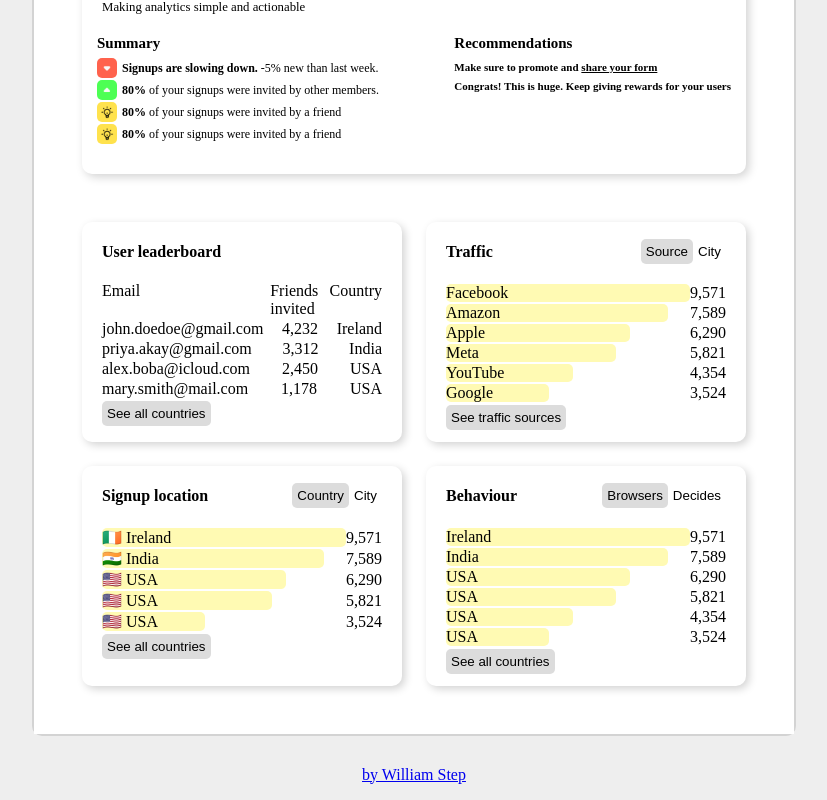
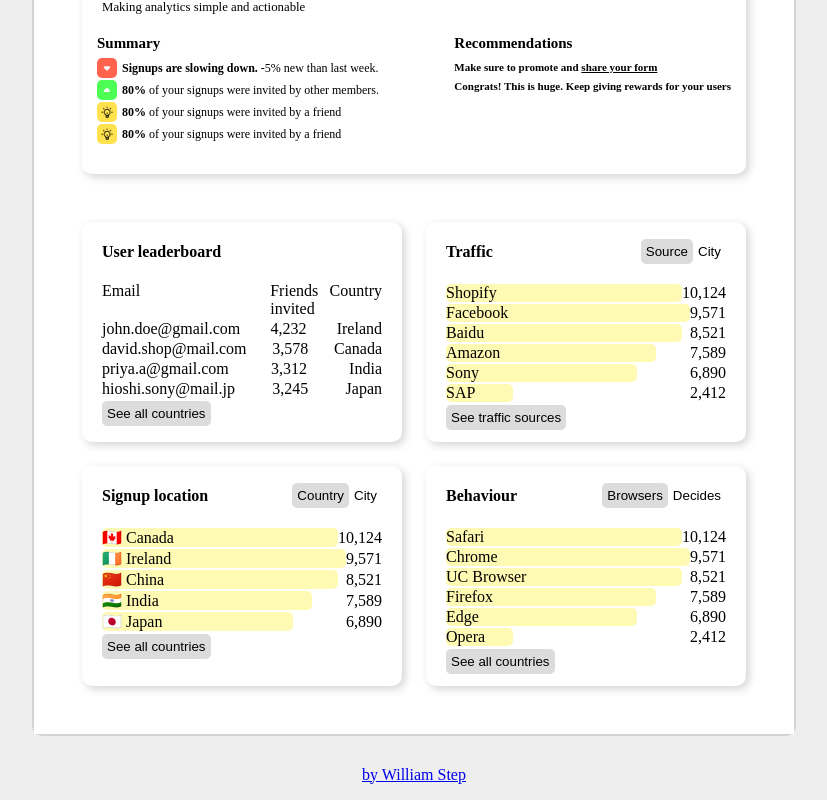
Before and after one commit to will-s-205/analytics, a React (Create React App) app: page / in a window 1280 px wide. Shown: the part 427-1227 px from the top of the page, without its empty margins (226-1053 px from the left). Built offline with nearby package versions, Linux system fonts and the light colour scheme.

Commit message:
dataset display logic improvements

```diff
--- a/src/Components/Behaviour.js
+++ b/src/Components/Behaviour.js
@@ -5,14 +5,14 @@ import Header from './Header'
 import Main from './Main'
 
 function Behaviour() {
-    const [dataSet, setDataset] = useState('country')
+    const [dataSet, setDataset] = useState('browser')
     const [isToggled, setIsToggled] = useState(false)
 
     function toggleData() {
-        if (dataSet === 'country') {
-            setDataset('city')
+        if (dataSet === 'browser') {
+            setDataset('company')
         } else {
-            setDataset('country')
+            setDataset('browser')
         }
     }
 
--- a/src/Components/Locations.js
+++ b/src/Components/Locations.js
@@ -1,14 +1,36 @@
 import '../App.scss'
+import { useState } from 'react'
 import Footer from './Footer'
 import Header from './Header'
 import Main from './Main'
 
 function Locations() {
+    const [dataSet, setDataset] = useState('emojiAndCountry')
+    const [isToggled, setIsToggled] = useState(false)
+
+    function toggleData() {
+        if (dataSet === 'emojiAndCountry') {
+            setDataset('emojiAndCity')
+        } else {
+            setDataset('emojiAndCountry')
+        }
+    }
+
+    function toggleButtons() {
+        if (isToggled === true) {
+            setIsToggled(false)
+            toggleData()
+        } else {
+            setIsToggled(true)
+            toggleData()
+        }
+    }
+
     return (
         <div className='location minor-grid-item'>
             <div className='container'>
-                <Header title='Signup location' button1='Country' button2='City' />
-                <Main number={5} data={'emojiAndCountry'} />
+                <Header title='Signup location' button1='Country' button2='City' handleButtonClick={toggleButtons} isToggled={isToggled} />
+                <Main number={5} data={dataSet} />
                 <Footer seeAll='See all countries' />
             </div>
         </div>
--- a/src/Components/data.js
+++ b/src/Components/data.js
@@ -1,57 +1,23 @@
 export default [
-    {
-        "country": "USA",
-        "city": "Mountain View",
-        "emoji": "🇺🇸",
-        "company": "Google",
-        "email": "mary.smith@mail.com",
-        "sign_ups": 3524,
-        "friends_invites": 1178
-    },
     {
         "country": "Ireland",
         "city": "Dublin",
         "emoji": "🇮🇪",
         "company": "Facebook",
-        "email": "john.doedoe@gmail.com",
+        "email": "john.doe@gmail.com",
         "sign_ups": 9571,
-        "friends_invites": 4232
-    },
-    {
-        "country": "USA",
-        "city": "Cupertino",
-        "emoji": "🇺🇸",
-        "company": "Apple",
-        "email": "alex.boba@icloud.com",
-        "sign_ups": 6290,
-        "friends_invites": 2450
+        "friends_invites": 4232,
+        "browser": "Chrome"
     },
     {
         "country": "India",
         "city": "Hyderabad",
         "emoji": "🇮🇳",
         "company": "Amazon",
-        "email": "priya.akay@gmail.com",
+        "email": "priya.a@gmail.com",
         "sign_ups": 7589,
-        "friends_invites": 3312
-    },
-    {
-        "country": "USA",
-        "city": "Menlo Park",
-        "emoji": "🇺🇸",
-        "company": "Meta",
-        "email": "lucas.fb@hotmail.com",
-        "sign_ups": 5821,
-        "friends_invites": 1258
-    },
-    {
-        "country": "USA",
-        "city": "Mountain View",
-        "emoji": "🇺🇸",
-        "company": "YouTube",
-        "email": "bob.dodo@gmail.com",
-        "sign_ups": 4354,
-        "friends_invites": 2178
+        "friends_invites": 3312,
+        "browser": "Firefox"
     },
     {
         "country": "Canada",
@@ -59,44 +25,19 @@ export default [
         "emoji": "🇨🇦",
         "company": "Shopify",
         "email": "david.shop@mail.com",
-        "sign_ups": 1124,
-        "friends_invites": 578
-    },
-    {
-        "country": "UK",
-        "city": "London",
-        "emoji": "🇬🇧",
-        "company": "DeepMind",
-        "email": "alice.mind@gmail.com",
-        "sign_ups": 4512,
-        "friends_invites": 3128
-    },
-    {
-        "country": "USA",
-        "city": "Redmond",
-        "emoji": "🇺🇸",
-        "company": "Microsoft",
-        "email": "mike.ms@outlook.com",
-        "sign_ups": 7582,
-        "friends_invites": 2514
+        "sign_ups": 10124,
+        "friends_invites": 3578,
+        "browser": "Safari"
     },
     {
         "country": "Japan",
         "city": "Tokyo",
         "emoji": "🇯🇵",
         "company": "Sony",
-        "email": "hiroshi.sony@mail.jp",
+        "email": "hioshi.sony@mail.jp",
         "sign_ups": 6890,
-        "friends_invites": 3245
-    },
-    {
-        "country": "South Korea",
-        "city": "Seoul",
-        "emoji": "🇰🇷",
-        "company": "Samsung",
-        "email": "min.jun@samsung.co.kr",
-        "sign_ups": 7258,
-        "friends_invites": 2941
+        "friends_invites": 3245,
+        "browser": "Edge"
     },
     {
         "country": "China",
@@ -105,7 +46,8 @@ export default [
         "company": "Baidu",
         "email": "liu.bai@baidu.cn",
         "sign_ups": 8521,
-        "friends_invites": 4372
+        "friends_invites": 4372,
+        "browser": "UC Browser"
     },
     {
         "country": "Germany",
@@ -114,7 +56,8 @@ export default [
         "company": "SAP",
         "email": "jens.sap@web.de",
         "sign_ups": 2412,
-        "friends_invites": 1124
+        "friends_invites": 1124,
+        "browser": "Opera"
     },
     {
         "country": "Australia",
@@ -123,16 +66,8 @@ export default [
         "company": "Atlassian",
         "email": "chris.atlas@mail.au",
         "sign_ups": 1398,
-        "friends_invites": 648
-    },
-    {
-        "country": "Brazil",
-        "city": "Sao Paulo",
-        "emoji": "🇧🇷",
-        "company": "iFood",
-        "email": "roberto.food@ifood.com.br",
-        "sign_ups": 6842,
-        "friends_invites": 3147
+        "friends_invites": 648,
+        "browser": "Brave"
     },
     {
         "country": "Sweden",
@@ -141,7 +76,8 @@ export default [
         "company": "Spotify",
         "email": "anna.song@spotify.com",
         "sign_ups": 7935,
-        "friends_invites": 3178
+        "friends_invites": 3178,
+        "browser": "Vivaldi"
     },
     {
         "country": "France",
@@ -150,7 +86,8 @@ export default [
         "company": "Dassault",
         "email": "henri.dass@mail.fr",
         "sign_ups": 7210,
-        "friends_invites": 3123
+        "friends_invites": 3123,
+        "browser": "Chrome"
     },
     {
         "country": "Italy",
@@ -159,7 +96,8 @@ export default [
         "company": "Ferrari",
         "email": "franco.speed@ferrari.it",
         "sign_ups": 6534,
-        "friends_invites": 2985
+        "friends_invites": 2985,
+        "browser": "Firefox"
     },
     {
         "country": "Spain",
@@ -168,16 +106,8 @@ export default [
         "company": "Cabify",
         "email": "maria.ride@cabify.es",
         "sign_ups": 6458,
-        "friends_invites": 2856
-    },
-    {
-        "country": "Russia",
-        "city": "Moscow",
-        "emoji": "🇷🇺",
-        "company": "Yandex",
-        "email": "ivan.search@yandex.ru",
-        "sign_ups": 7298,
-        "friends_invites": 3642
+        "friends_invites": 2856,
+        "browser": "Safari"
     },
     {
         "country": "Israel",
@@ -186,16 +116,8 @@ export default [
         "company": "Wix",
         "email": "noa.web@wix.co.il",
         "sign_ups": 6841,
-        "friends_invites": 2945
-    },
-    {
-        "country": "Mexico",
-        "city": "Mexico City",
-        "emoji": "🇲🇽",
-        "company": "Kueski",
-        "email": "raul.fintech@kueski.com.mx",
-        "sign_ups": 6478,
-        "friends_invites": 3129
+        "friends_invites": 2945,
+        "browser": "Edge"
     },
     {
         "country": "Singapore",
@@ -204,33 +126,7 @@ export default [
         "company": "Grab",
         "email": "lim.taxi@grab.sg",
         "sign_ups": 1158,
-        "friends_invites": 2987
-    },
-    {
-        "country": "UAE",
-        "city": "Dubai",
-        "emoji": "🇦🇪",
-        "company": "Careem",
-        "email": "ahmed.drive@careem.ae",
-        "sign_ups": 2543,
-        "friends_invites": 3174
-    },
-    {
-        "country": "South Africa",
-        "city": "Cape Town",
-        "emoji": "🇿🇦",
-        "company": "Naspers",
-        "email": "sibu.media@naspers.co.za",
-        "sign_ups": 1723,
-        "friends_invites": 1142
-    },
-    {
-        "country": "Argentina",
-        "city": "Buenos Aires",
-        "emoji": "🇦🇷",
-        "company": "MercadoLibre",
-        "email": "lola.market@mercadolibre.ar",
-        "sign_ups": 6854,
-        "friends_invites": 3246
-    },
+        "friends_invites": 2987,
+        "browser": "UC Browser"
+    }
 ]
--- a/src/components/Main.js
+++ b/src/components/Main.js
@@ -13,18 +13,30 @@ function Main(props) {
       let displayValue = ''
       // DEPENDING ON THE PROPS PASSED, DISPLAY THE COMPANY OR COUNTRY OR ELSE
       if (props.data === 'company') {
-        displayValue = item.company
-      } else if (props.data === 'country') {
-        displayValue = item.country
-      } else if (props.data === 'emojiAndCountry') {
-        displayValue = item.emoji + " " + item.country
-      } else if (props.data === 'city') {
-        displayValue = item.city
+        displayValue = <span className='span'> {item.company} </span>
+      }
+      else if (props.data === 'country') {
+        displayValue = <span className='span'> {item.country} </span>
+      }
+      else if (props.data === 'emojiAndCountry') {
+        displayValue = <span className='span'> {item.emoji + " " + item.country} </span>
+      }
+      else if (props.data === 'emojiAndCity') {
+        displayValue = <span className='span'> {item.emoji + " " + item.city} </span>
+      }
+      else if (props.data === 'city') {
+        displayValue = <span className='span'> {item.city} </span>
+      }
+      else if (props.data === 'browser') {
+        displayValue = <span className='span'> {item.browser} </span>
+      }
+      else if (props.data === 'leaderboard') {
+        displayValue = <span className='span'> {item.browser} </span>
       }
       return (
         <div className='data' key={index}>
           <div className='progress-bar' style={{ width: `${getPercentage(item.sign_ups, maxSignups)}%` }}>
-            <span className='span'> {displayValue} </span>
+            {displayValue}
           </div>
           <span className='number'>{item.sign_ups.toLocaleString('en-US')}</span>
         </div>
```
Also changed, not shown: src/Components/Header.js (+0 -20 lines).
